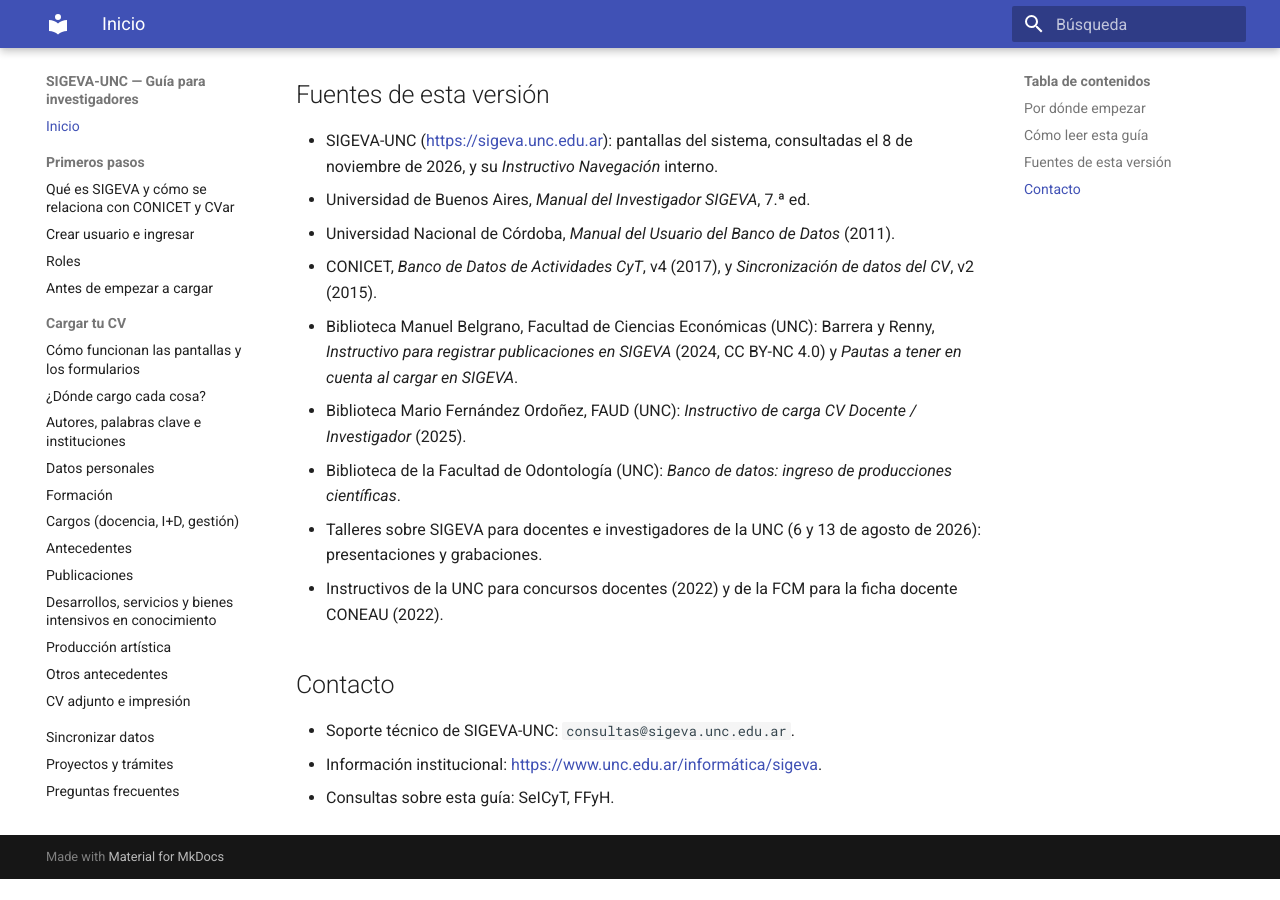
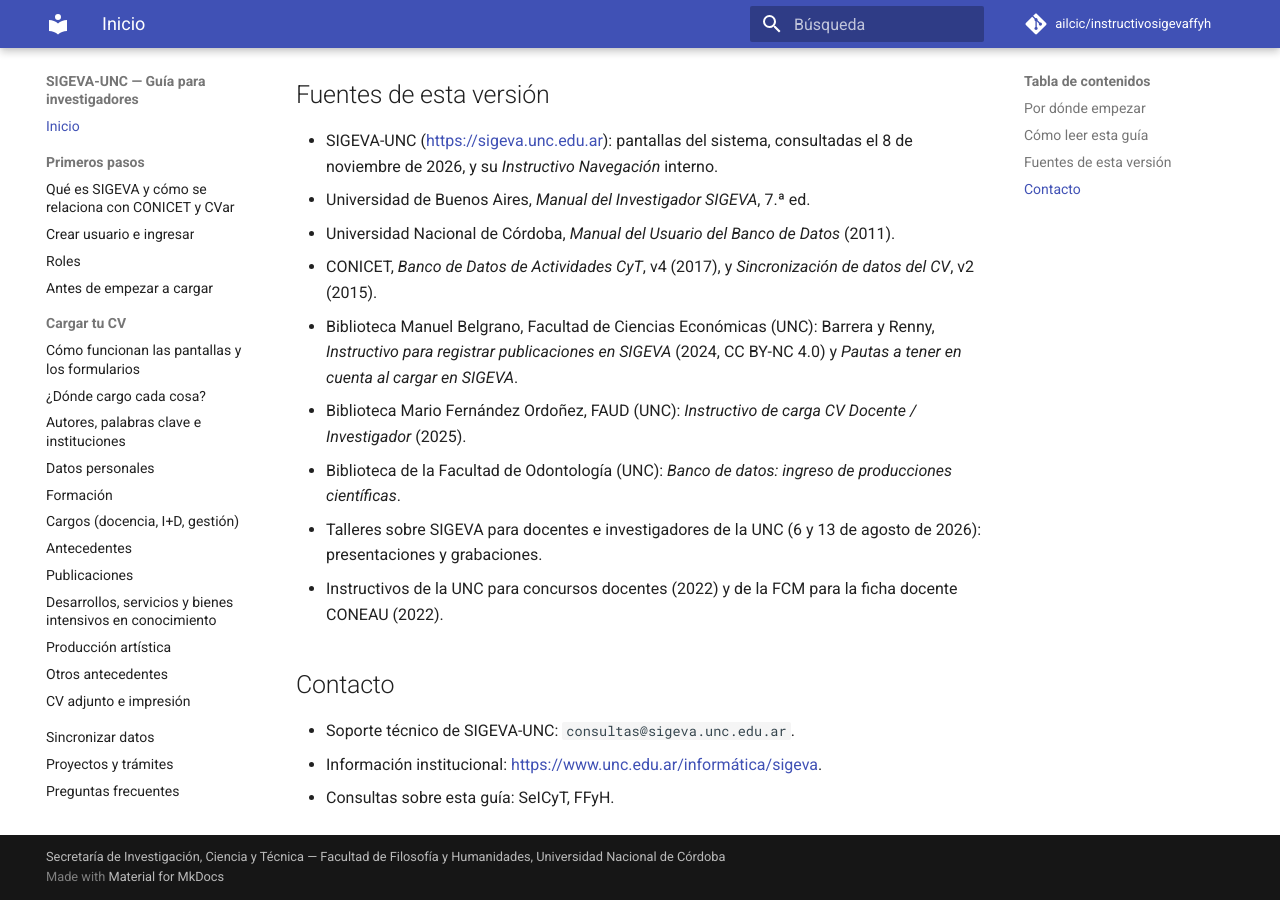
Before and after one commit to ailcic/instructivosigevaffyh, an MkDocs documentation site: the page built from docs/index.md, in a window 1280 px wide and 900 px high, scrolled down 1201 px. Built offline with MkDocs 1.6.1 and Material for MkDocs 9.7.7, drawn with Linux system fonts in a browser that asks for light colours; comment, search, counter and statistics services are not loaded; before the commit the page ends 2080 px from its top, so only the background shows below that.

Commit message:
Publicación en GitHub Pages
- Acción que genera el sitio con mkdocs build --strict y lo publica en Pages en cada push a main.
- mkdocs.yml: site_url, enlace al repositorio y pie institucional.
- README para el repositorio público.

Co-Authored-By: Claude Opus 5.5 <noreply@anthropic.com>

```diff
--- a/mkdocs.yml
+++ b/mkdocs.yml
@@ -1,6 +1,10 @@
 site_name: SIGEVA-UNC — Guía para investigadores
 site_description: Manual de uso de SIGEVA-UNC elaborado por la SeICyT de la Facultad de Filosofía y Humanidades (UNC)
 site_author: Secretaría de Investigación, Ciencia y Técnica — FFyH, UNC
+site_url: https://ailcic.github.io/instructivosigevaffyh/
+repo_url: https://github.com/ailcic/instructivosigevaffyh
+repo_name: ailcic/instructivosigevaffyh
+copyright: Secretaría de Investigación, Ciencia y Técnica — Facultad de Filosofía y Humanidades, Universidad Nacional de Córdoba
 docs_dir: docs
 exclude_docs: |
   _plantilla.md
```
Also changed, not shown: README.md (added, +40 -0 lines), 1 other file.
